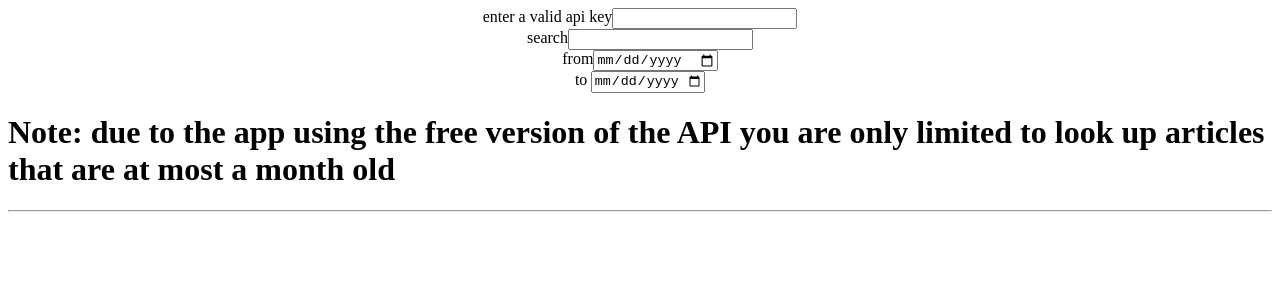
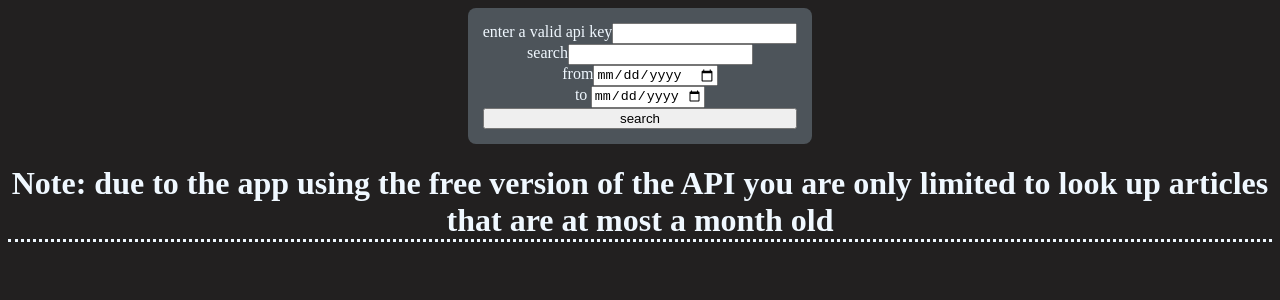
Before and after one commit to aboodJS/vue-news-app, a Vue app: page / in a window 1280 px wide. Shown: the top 300 px of the page. Built offline with nearby package versions, Linux system fonts and the light colour scheme.

Commit message:
added a button and some styling

```diff
--- a/src/App.vue
+++ b/src/App.vue
@@ -24,6 +24,10 @@ const formatedList = computed(() => {
 })
 
 async function fetchData() {
+  if (key.value === '' || key.value.length < 32) {
+    sect.value.innerHTML = 'enter a valid api key'
+    return 0
+  }
   const rq = await fetch(
     `${api.value}q=${formatedQuery.value}&from=${date.value || `${current.getFullYear()}-${String(current.getMonth() + 1).padStart(2, '0')}-${String(current.getDate()).padStart(2, '0')}`}&to=${date.value || `${current.getFullYear()}-${String(current.getMonth() + 1).padStart(2, '0')}-${String(current.getDate()).padStart(2, '0')}`}&apiKey=${key.value}`
   )
@@ -46,7 +50,7 @@ async function fetchData() {
     </span>
     <span>
       <label for="search">search</label>
-      <input type="search" name="search" id="" v-model="query" @keyup.exact.enter="fetchData" />
+      <input type="search" name="search" id="" v-model="query" />
     </span>
     <span>
       <label for="from">from</label>
@@ -56,12 +60,12 @@ async function fetchData() {
       <label for="to">to</label>
       <input type="date" name="to" id="" v-model="date2" @change="console.log(date2)" />
     </span>
+    <button @click="fetchData">search</button>
   </main>
   <h1>
     Note: due to the app using the free version of the API you are only limited to look up articles
     that are at most a month old
   </h1>
-  <hr />
   <section ref="sect">
     <div v-for="item in formatedList">
       <h1>{{ item.title }}</h1>
@@ -73,6 +77,12 @@ async function fetchData() {
 
 <style scoped>
 main {
+  border-radius: var(--br-radius);
+
+  padding: 15px;
+  justify-self: center;
+  width: fit-content;
+  background-color: var(--bg-color);
   text-align: center;
   justify-content: center;
   display: grid;
@@ -99,6 +109,10 @@ section {
 }
 
 div {
+  text-align: center;
+  border-radius: var(--br-radius);
+  background-color: var(--bg-color);
+  color: var(--line-color);
   font-family: 'Gill Sans', 'Gill Sans MT', Calibri, 'Trebuchet MS', sans-serif;
   font-size: 1rem;
 }
@@ -111,4 +125,9 @@ a {
 a:hover {
   text-decoration: underline;
 }
+
+h1 {
+  text-align: center;
+  border-bottom: 3px dotted var(--line-color);
+}
 </style>
--- a/src/assets/base.css
+++ b/src/assets/base.css
@@ -0,0 +1,5 @@
+:root {
+  --bg-color: rgb(77, 84, 90);
+  --line-color: aliceblue;
+  --br-radius: 8px;
+}
--- a/src/assets/main.css
+++ b/src/assets/main.css
@@ -0,0 +1,10 @@
+@import './base.css';
+body {
+  background-color: rgb(34, 32, 32);
+  color: aliceblue;
+}
+
+#app {
+  display: grid;
+  justify-content: center;
+}
```
